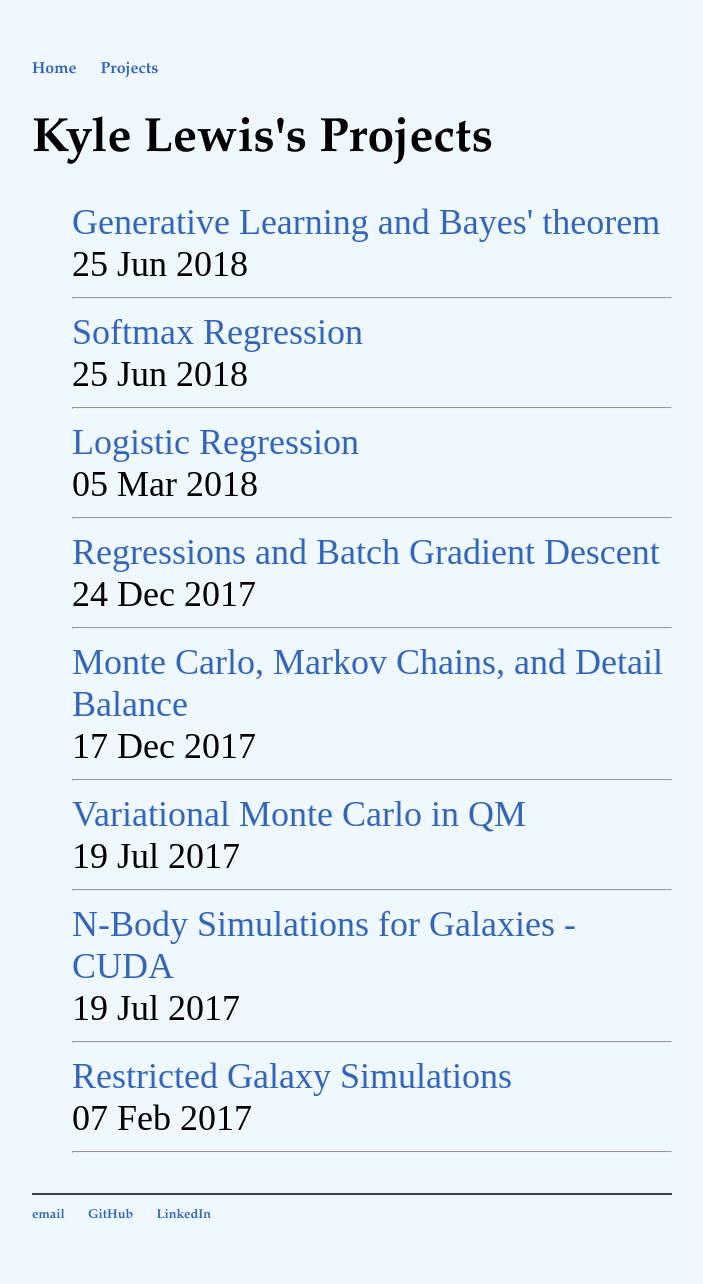
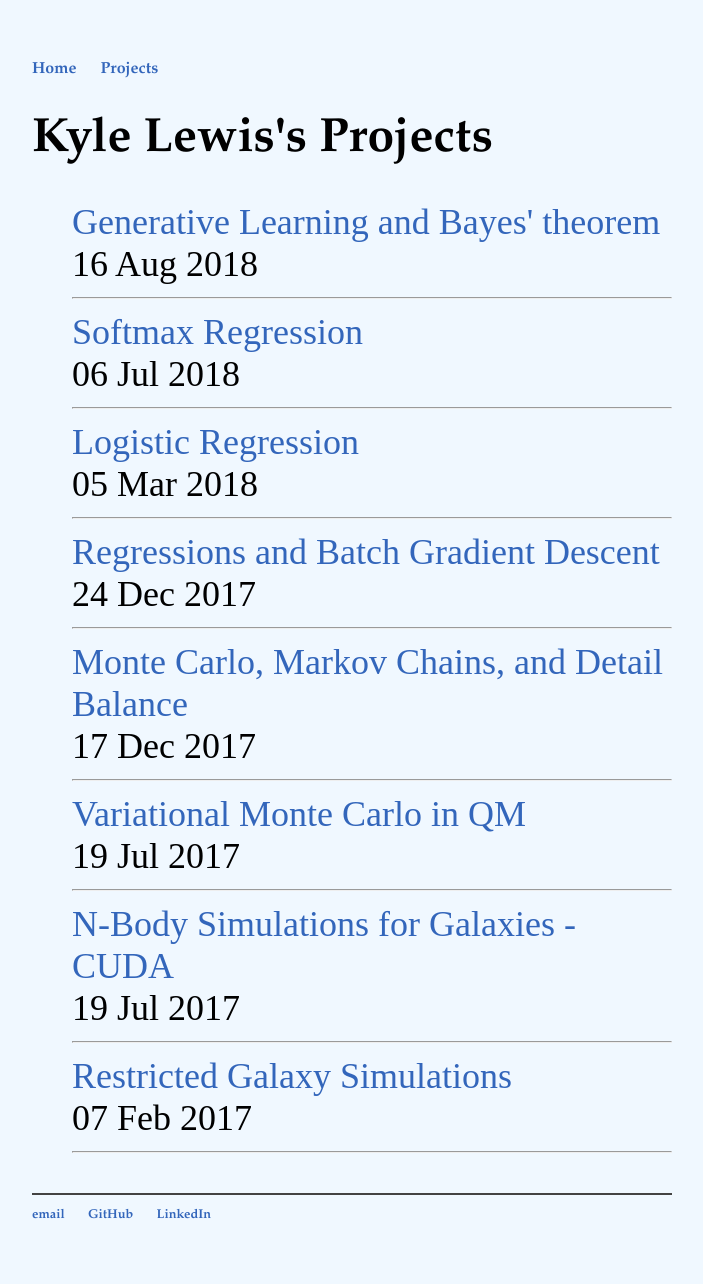
Before and after one commit to Kyle-Lewis/Kyle-Lewis.github.io, a Jekyll site: the page built from projects/index.html, in a window 1280 px wide. Shown: the whole page, without its empty margins (288-991 px from the left). Built offline with Jekyll 4.4.1, drawn with Linux system fonts in a browser that asks for light colours.

Commit message:
script update

```diff
--- a/_posts/2018-07-06-Softmax-Regression.md
+++ b/_posts/2018-07-06-Softmax-Regression.md
@@ -2,7 +2,7 @@
 layout: post
 title: "Softmax Regression"
 categories: [Machine Learning]
-date: 2018-06-25
+date: 2018-07-06
 image: images/logistic-regression/regression.gif
 ---
 
--- a/_posts/2018-08-16-Generative-Learning-and-Bayes-Theorem.md
+++ b/_posts/2018-08-16-Generative-Learning-and-Bayes-Theorem.md
@@ -2,7 +2,7 @@
 layout: post
 title: "Generative Learning and Bayes' theorem"
 categories: [Machine Learning]
-date: 2018-06-25
+date: 2018-08-16
 image: images/logistic-regression/regression.gif
 ---
 
```
